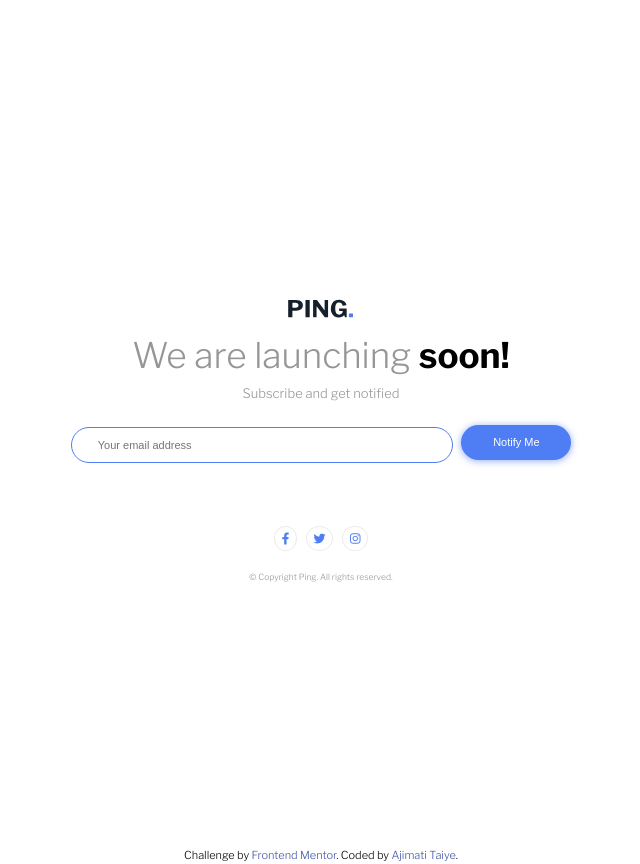
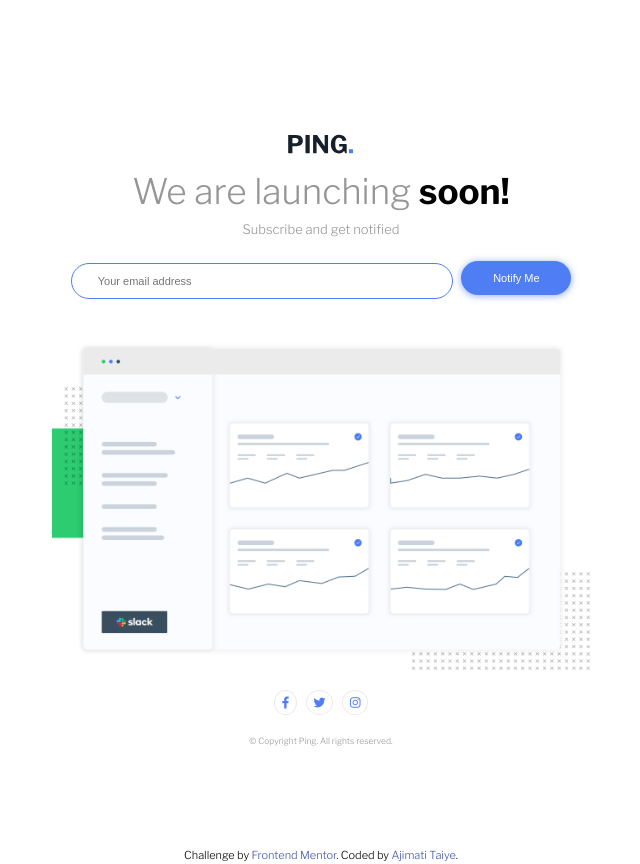
Before and after one commit to Teewaii/Ping-single-column-coming-soon-page-repo, a plain HTML site: page index.html in a window 1280 px wide. Shown: the whole page, without its empty margins (319-959 px from the left). Drawn offline with nearby package versions, Linux system fonts and the light colour scheme; the site is published under a folder, as on GitHub Pages, so addresses that start at the root find nothing.

Commit message:
Update index.html

```diff
--- a/index.html
+++ b/index.html
@@ -47,7 +47,7 @@
       </div>
 
       <div class="dashboard">
-        <img src="/images/illustration-dashboard.png" alt="">
+        <img src="images/illustration-dashboard.png" alt="">
       </div>
 
       <div class="social">
```
